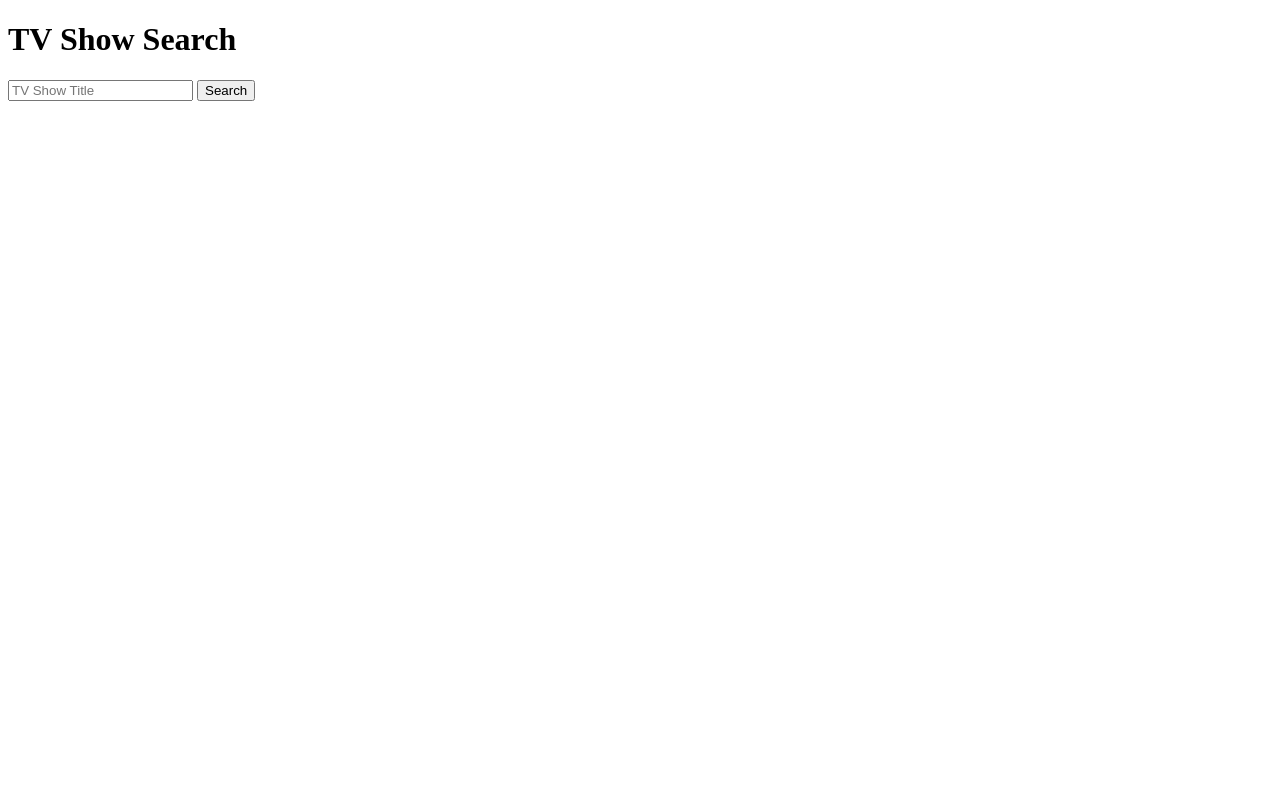
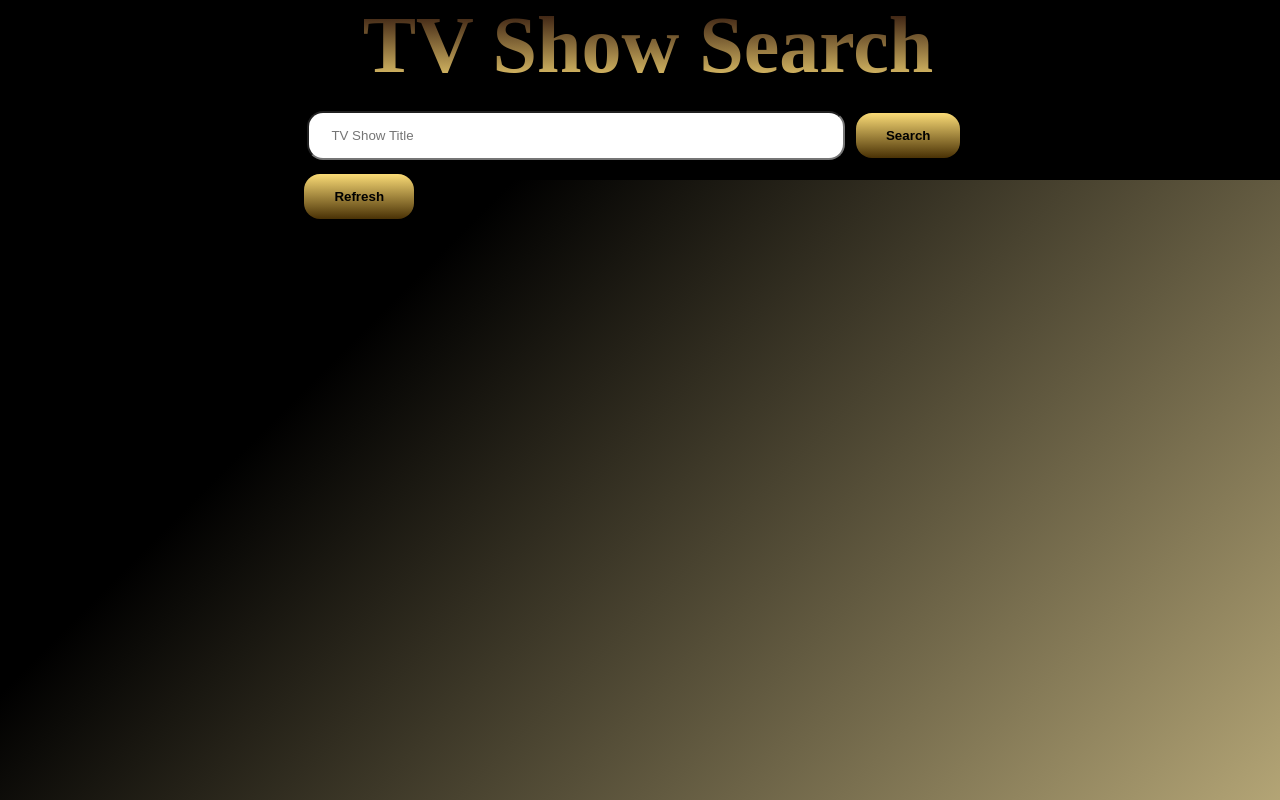
Before and after one commit to Marshneil13/TV-Show-Search-App, a plain HTML site: page index.html in a window 1280 px wide. Shown: the top 800 px of the page. Drawn offline with nearby package versions, Linux system fonts and the light colour scheme.

Commit message:
final coomit

```diff
--- /dev/null
+++ b/app.css
@@ -0,0 +1,58 @@
+body {
+  height: 150vh;
+  background-color: #f3da87;
+  background-image: linear-gradient(315deg, #ffeaa7 0%, #000000 74%);
+  overflow-x: hidden;
+}
+.mainHead {
+  position: fixed;
+  top: 0;
+  /* border: 1px solid red; */
+  width: 100vw;
+  height: 180px;
+  margin: 0;
+  background-color: black;
+  display: inline-block;
+}
+
+h1 {
+  text-align: center;
+  font-size: 5rem;
+  margin-top: 0px;
+  margin-bottom: 10px;
+  background: linear-gradient(#1a0101, #fadb76);
+  -webkit-background-clip: text;
+  -webkit-text-fill-color: transparent;
+}
+form {
+  width: 60vw;
+  margin-left: 23vw;
+  /* margin-right: 20vw; */
+}
+input {
+  width: 70%;
+  padding: 15px 22px;
+  margin: 10px 5px;
+  box-sizing: border-box;
+  border-radius: 16px;
+}
+button {
+  background: linear-gradient(#fadb76, #493105);
+  border: none;
+  color: black;
+  font-weight: 800;
+  padding: 15px 30px;
+  text-align: center;
+  text-decoration: none;
+  display: inline-block;
+  margin: 4px 2px;
+  cursor: pointer;
+  border-radius: 16px;
+}
+div {
+  /* border: 1px solid white;
+  margin-top: 5px; */
+  margin-top: 180px;
+  width: 100vw;
+  height: max-content;
+}
--- a/app.js
+++ b/app.js
@@ -1,9 +1,16 @@
 const form = document.querySelector('#searchForm');
+const showInput = document.querySelector('#showSearch');
+const refresh = document.querySelector('#refresh');
+const div = document.querySelector('.display')
 
 form.addEventListener('submit', async function(e){
     e.preventDefault();//to prevent the browser from executing the default action
-    const searchTerm = form.elements.query.value;
+    const img = document.querySelectorAll('img');
+    console.log(img);
+    const searchTerm = showInput.value;
+    console.log(searchTerm);
     const config = {params: {q: searchTerm}};//setting config values
+    console.log(config);
     const res= await axios.get(`https://api.tvmaze.com/search/shows`,config);
     displayShows(res.data);
     form.elements.query.value = "";
@@ -14,11 +21,18 @@ const displayShows = (shows) => {
         if(result.show.image){
         const img = document.createElement('img');
         img.src = result.show.image.medium;
-        document.body.append(img);
+        div.append(img);
         }
     }
 }
+const img = document.querySelectorAll('img');
+refresh.addEventListener('click', () => {
+    div.remove(img);
+})
 // app.js:12 Uncaught (in promise) TypeError: Cannot read properties of null (reading 'medium')
 //     at displayShows (app.js:12)
 //     at HTMLFormElement.<anonymous> (app.js:6)
 // purpose of line 14
+// showInput.addEventListener('change',function (){
+//     document.body.remove('img');
+// });
--- a/index.html
+++ b/index.html
@@ -5,16 +5,20 @@
     <meta http-equiv="X-UA-Compatible" content="IE=edge">
     <meta name="viewport" content="width=device-width, initial-scale=1.0">
     <title>TV Show Search App</title>
+    <link rel="stylesheet" href="app.css">
     <script src="https://cdn.jsdelivr.net/npm/axios/dist/axios.min.js"></script>
 
 </head>
 <body>
+    <section class="mainHead">
     <h1>TV Show Search</h1>
     <form id="searchForm" action="">
-        <input type="text" placeholder="TV Show Title" name="query">
-        <button>Search</button>
+        <input type="text" placeholder="TV Show Title" name="query" id="showSearch">
+        <button id="search">Search</button>
+        <button id="refresh">Refresh</button>
     </form>
-
+    </section>
+    <div class="display"></div>
     <script src="app.js"></script>
 </body>
 </html>
```
